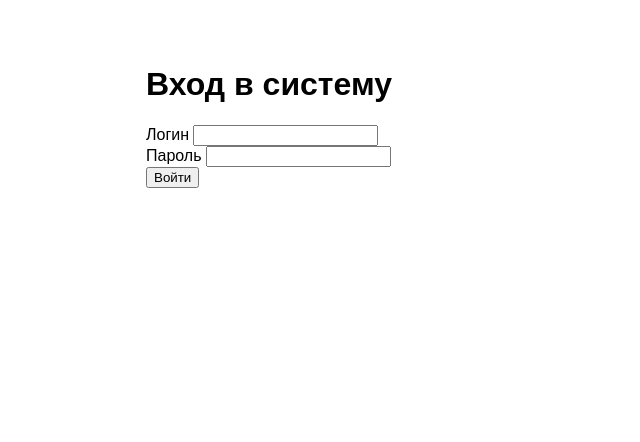
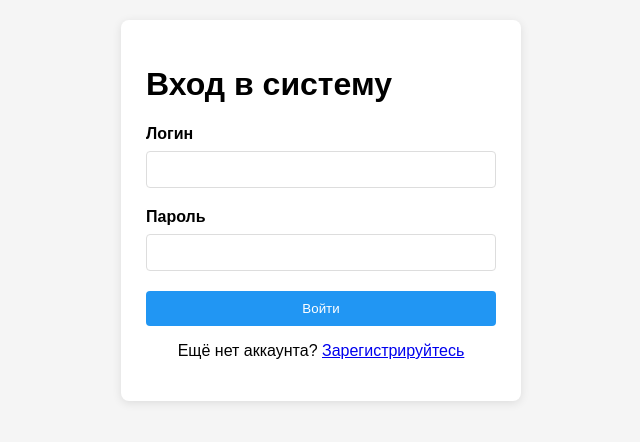
Before and after one commit to NerOunt/WEBBACK5, a PHP site: page /login.php in a window 1280 px wide. Shown: the top 442 px of the page, without its empty margins (319-959 px from the left). Run offline with PHP 8.4, Linux system fonts and the light colour scheme.

Commit message:
login.php

```diff
--- a/login.php
+++ b/login.php
@@ -1,6 +1,10 @@
 <?php
-session_start();
+// Старт сессии только если она еще не активна
+if (session_status() === PHP_SESSION_NONE) {
+    session_start();
+}
 
+// Выход из системы
 if (isset($_GET['action']) && $_GET['action'] === 'logout') {
     session_unset();
     session_destroy();
@@ -8,18 +12,21 @@ if (isset($_GET['action']) && $_GET['action'] === 'logout') {
     exit();
 }
 
+// Перенаправление если уже авторизован
 if (!empty($_SESSION['login'])) {
     header('Location: index.php');
     exit();
 }
 
+// Обработка формы входа
 if ($_SERVER['REQUEST_METHOD'] === 'POST') {
     $login = trim($_POST['login'] ?? '');
     $password = trim($_POST['password'] ?? '');
 
-    // Простая проверка (в реальной системе - проверка в БД)
+    // В реальной системе здесь должна быть проверка в БД
     if ($login === 'admin' && $password === '12345') {
         $_SESSION['login'] = $login;
+        $_SESSION['last_activity'] = time();
         header('Location: index.php');
         exit();
     } else {
@@ -28,16 +35,62 @@ if ($_SERVER['REQUEST_METHOD'] === 'POST') {
         exit();
     }
 }
+
+header('Content-Type: text/html; charset=UTF-8');
 ?>
 <!DOCTYPE html>
 <html lang="ru">
 <head>
     <meta charset="UTF-8">
+    <meta name="viewport" content="width=device-width, initial-scale=1.0">
     <title>Вход в систему</title>
     <style>
-        body { font-family: Arial, sans-serif; max-width: 400px; margin: 0 auto; padding: 20px; }
-        .login-container { background: white; padding: 25px; border-radius: 8px; }
-        .error-message { color: #f44336; margin-bottom: 15px; }
+        body {
+            font-family: Arial, sans-serif;
+            max-width: 400px;
+            margin: 0 auto;
+            padding: 20px;
+            background-color: #f5f5f5;
+        }
+        .login-container {
+            background-color: white;
+            padding: 25px;
+            border-radius: 8px;
+            box-shadow: 0 2px 10px rgba(0,0,0,0.1);
+        }
+        .form-group {
+            margin-bottom: 20px;
+        }
+        label {
+            display: block;
+            margin-bottom: 8px;
+            font-weight: bold;
+        }
+        input[type="text"],
+        input[type="password"] {
+            width: 100%;
+            padding: 10px;
+            border: 1px solid #ddd;
+            border-radius: 4px;
+            box-sizing: border-box;
+        }
+        button {
+            padding: 10px 15px;
+            background-color: #2196F3;
+            color: white;
+            border: none;
+            border-radius: 4px;
+            cursor: pointer;
+            width: 100%;
+        }
+        .error-message {
+            color: #f44336;
+            margin-bottom: 15px;
+        }
+        .register-link {
+            margin-top: 15px;
+            text-align: center;
+        }
     </style>
 </head>
 <body>
@@ -52,16 +105,22 @@ if ($_SERVER['REQUEST_METHOD'] === 'POST') {
         <?php endif; ?>
 
         <form method="POST">
-            <div>
-                <label>Логин</label>
-                <input type="text" name="login" required>
+            <div class="form-group">
+                <label for="login">Логин</label>
+                <input type="text" id="login" name="login" required>
             </div>
-            <div>
-                <label>Пароль</label>
-                <input type="password" name="password" required>
+
+            <div class="form-group">
+                <label for="password">Пароль</label>
+                <input type="password" id="password" name="password" required>
             </div>
+
             <button type="submit">Войти</button>
         </form>
+
+        <div class="register-link">
+            <p>Ещё нет аккаунта? <a href="index.php">Зарегистрируйтесь</a></p>
+        </div>
     </div>
 </body>
 </html>
```
